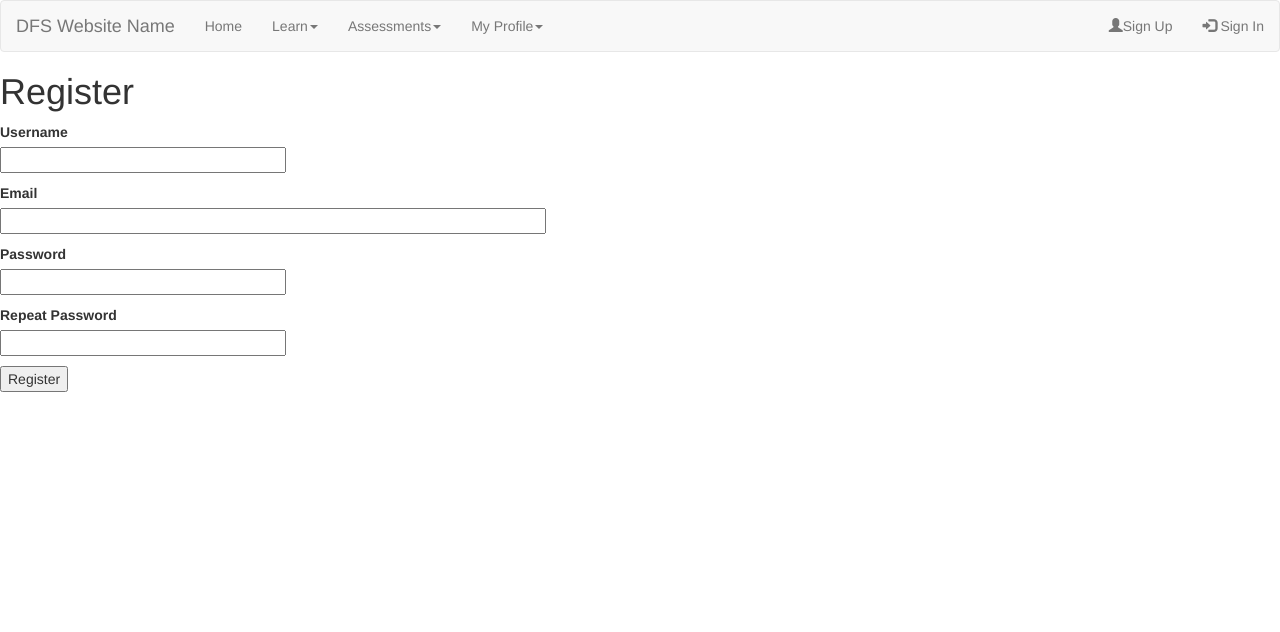
After one commit to thomas-cleary-uwa/cits3403-project, a Flask app: page /register in a window 1280 px wide. The commit adds this page. Shown: the top 632 px of the page. Run offline with Flask 2, Linux system fonts and the light colour scheme; some libraries are stand-ins or nearby versions.

Commit message:
added user registration

```diff
--- a/app/forms.py
+++ b/app/forms.py
@@ -1,9 +1,33 @@
 from flask_wtf import FlaskForm
 from wtforms import StringField, PasswordField, BooleanField, SubmitField
-from wtforms.validators import DataRequired
+from wtforms.validators import DataRequired, ValidationError, Email, EqualTo
+from app.models import User
+
 
 class LoginForm(FlaskForm):
     username = StringField('Username', validators=[DataRequired()])
     password = PasswordField("Password", validators=[DataRequired()])
     remember_me = BooleanField('Remember Me')
     submit = SubmitField('Sign In')
+
+
+class RegistrationForm(FlaskForm):
+    username = StringField('Username', validators=[DataRequired()])
+    email = StringField('Email', validators=[DataRequired(), Email()])
+    password = PasswordField('Password', validators=[DataRequired()])
+    password2 = PasswordField(
+        'Repeat Password', validators=[DataRequired(), EqualTo('password')]
+    )
+    submit = SubmitField('Register')
+
+
+    def validate_username(self, username):
+        user = User.query.filter_by(username=username.data).first()
+        if user is not None:
+            raise ValidationError("Please us a different username.")
+
+
+    def validate_email(self, email):
+        user = User.query.filter_by(email=email.data).first()
+        if user is not None:
+            raise ValidationError("Please use a different email address.-")
--- a/app/routes.py
+++ b/app/routes.py
@@ -1,13 +1,13 @@
-from flask import render_template, flash, redirect, url_for
-from app import app
-from app.forms import LoginForm
-from flask_login import current_user, login_user, login_required
+from flask import render_template, flash, redirect, url_for, request
+from app import app, db
+from app.forms import LoginForm, RegistrationForm
+from flask_login import current_user, login_user, login_required, logout_user
 from app.models import User
+from werkzeug.urls import url_parse
 
 @app.route('/')
 @app.route('/index')
 def index():
-    user = {'username' : 'Thomas'}
 
     jobs = [
         {
@@ -28,7 +28,7 @@ def index():
         }
     ]
 
-    return render_template('index.html', user=user, jobs=jobs)
+    return render_template('index.html', jobs=jobs)
 
 
 @app.route('/login', methods=['GET', 'POST'])
@@ -42,7 +42,10 @@ def login():
             flash("Invalid username or password")
             return redirect(url_for('login'))
         login_user(user, remember=form.remember_me.data)
-        return redirect(url_for('index'))
+        next_page = request.args.get('next')
+        if not next_page or url_parse(next_page).netloc != '':
+            next_page = url_for('index')
+        return redirect(next_page)
     return render_template('login.html', title='Sign In', form=form)
 
 
@@ -52,6 +55,22 @@ def logout():
     return redirect(url_for('index'))
 
 
+@app.route('/register', methods=['GET', 'POST'])
+def register():
+    if current_user.is_authenticated:
+        return redirect(url_for('index'))
+
+    form = RegistrationForm()
+    if form.validate_on_submit():
+        user = User(username=form.username.data, email=form.email.data)
+        user.set_password(form.password.data)
+        db.session.add(user)
+        db.session.commit()
+        flash("Congratulations, you are now a registered user!")
+        return redirect(url_for('login'))
+    return render_template('register.html', title='Register', form=form)
+
+
 @app.route('/quiz')
 @login_required
 def quiz():
--- a/app/templates/base.html
+++ b/app/templates/base.html
@@ -47,7 +47,9 @@
         </ul>
     </ul>
     <ul class="nav navbar-nav navbar-right">
-      <li><a href="#"><span class="glyphicon glyphicon-user"></span>Sign Up</a></li>
+      {% if current_user.is_anonymous %}
+      <li><a href="{{ url_for('register') }}"><span class="glyphicon glyphicon-user"></span>Sign Up</a></li>
+      {% endif %}
       <li>
         {% if current_user.is_anonymous %}
         <a href="{{ url_for('login') }}">
--- a/app/templates/index.html
+++ b/app/templates/index.html
@@ -1,7 +1,11 @@
 {% extends "base.html" %}
 
 {% block content %}
-    <h1>Hello, {{user.username }}!</h1>
+    {% if current_user.is_authenticated %}
+    <h1>Hello, {{ current_user.username }}!</h1>
+    {% else %}
+    <h1>No User Currently Logged In</h1>
+    {% endif %}
 
     {% for job in jobs %}
     <div>
--- a/app/templates/login.html
+++ b/app/templates/login.html
@@ -23,4 +23,6 @@
     <p>{{ form.submit() }} </p>
   </form>
 
+  <p>New User? <a href="{{ url_for('register') }}">Click to Register!</a></p>
+
 {% endblock %}
--- a/app/templates/quiz.html
+++ b/app/templates/quiz.html
@@ -1,4 +1,6 @@
 {% extends "base.html" %}
+
+{% block content %}
 
 <h1>This is the quiz page</h1>
 <p> It can only be accessed if you are logged in</p>
--- /dev/null
+++ b/app/templates/register.html
@@ -0,0 +1,37 @@
+{% extends "base.html" %}
+
+{% block content %}
+    <h1>Register</h1>
+    <form action="" method="post">
+        {{ form.hidden_tag() }}
+        <p>
+            {{ form.username.label }}<br>
+            {{ form.username(size=32) }}<br>
+            {% for error in form.username.errors %}
+            <span style="color: red;">[{{ error }}]</span>
+            {% endfor %}
+        </p>
+        <p>
+            {{ form.email.label }}<br>
+            {{ form.email(size=64) }}<br>
+            {% for error in form.email.errors %}
+            <span style="color: red;">[{{ error }}]</span>
+            {% endfor %}
+        </p>
+        <p>
+            {{ form.password.label }}<br>
+            {{ form.password(size=32) }}<br>
+            {% for error in form.password.errors %}
+            <span style="color: red;">[{{ error }}]</span>
+            {% endfor %}
+        </p>
+        <p>
+            {{ form.password2.label }}<br>
+            {{ form.password2(size=32) }}<br>
+            {% for error in form.password2.errors %}
+            <span style="color: red;">[{{ error }}]</span>
+            {% endfor %}
+        </p>
+        <p>{{ form.submit() }}</p>
+    </form>
+{% endblock %}
```
Also changed, not shown: app.db.
